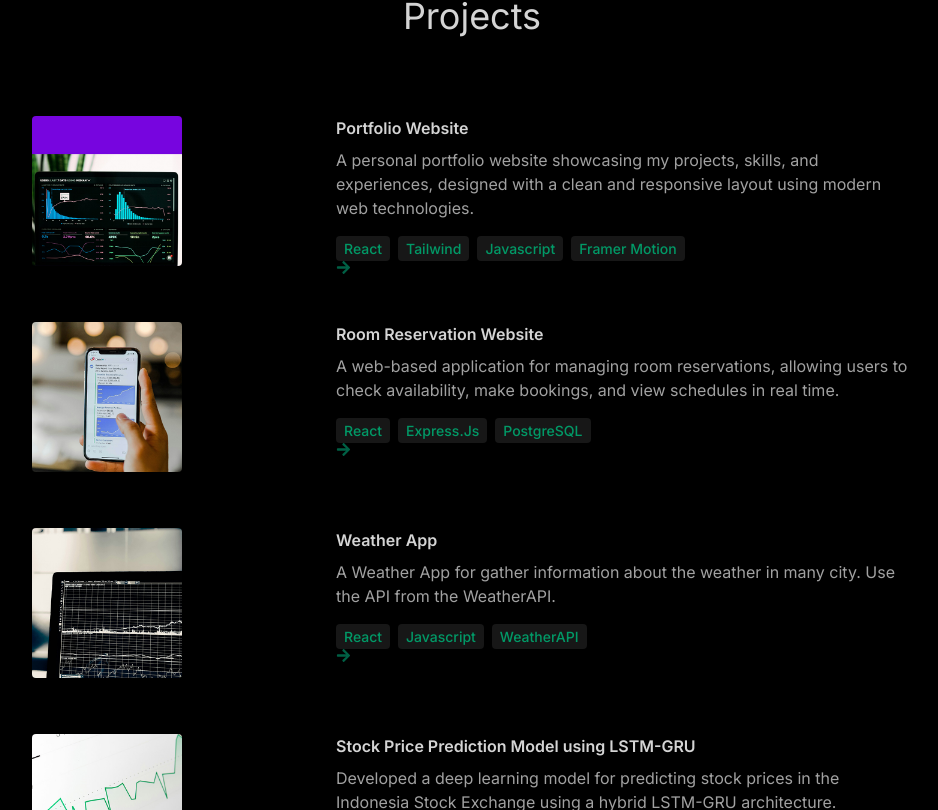
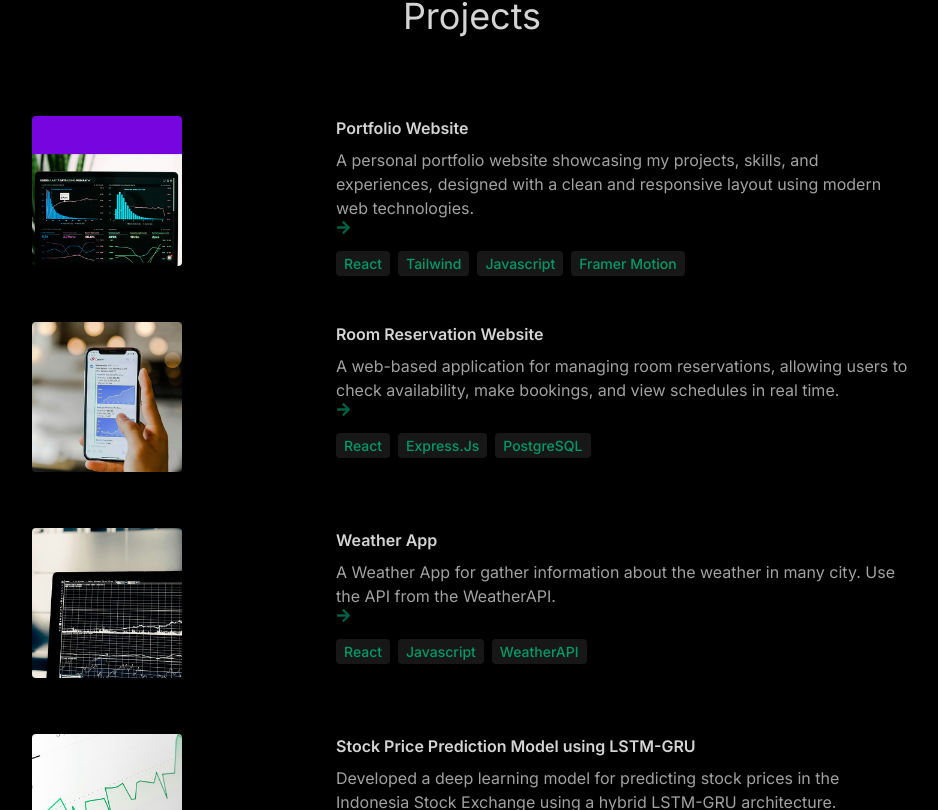
Before and after one commit to BagusFebrianRB/BagusPortfolio, a React (Vite) app: page / in a window 1280 px wide. Shown: the part 2430-3240 px from the top of the page, without its empty margins (168-1106 px from the left). Built offline with nearby package versions, Linux system fonts and the light colour scheme.

Commit message:
add: github

```diff
--- a/src/components/Projects.jsx
+++ b/src/components/Projects.jsx
@@ -38,7 +38,20 @@ const Projects = () => {
             >
               <h6 className="mb-2 font-semibold">{project.title}</h6>
 
-              <p className="mb-4 text-neutral-400">{project.description}</p>
+              <p className="mb-4 text-neutral-400">
+                {project.description}{" "}
+                <span>
+                  <a
+                    href={project.github}
+                    target="_blank"
+                    rel="noopener noreferrer"
+                    className="text-emerald-800 hover:text-emerald-600 transition "
+                  >
+                    <FaArrowRight size={15} />
+                  </a>
+                </span>
+              </p>
+
               {project.technologies.map((tech, index) => (
                 <span
                   key={index}
@@ -47,14 +60,6 @@ const Projects = () => {
                   {tech}
                 </span>
               ))}
-              <a
-                href={project.github}
-                target="_blank"
-                rel="noopener noreferrer"
-                className="text-emerald-800 hover:text-emerald-600 transition"
-              >
-                <FaArrowRight size={15} />
-              </a>
             </motion.div>
           </div>
         ))}
--- a/src/constants/index.js
+++ b/src/constants/index.js
@@ -46,7 +46,7 @@ export const PROJECTS = [
     description:
       "A web-based application for managing room reservations, allowing users to check availability, make bookings, and view schedules in real time.",
     technologies: ["React", "Express.Js", "PostgreSQL"],
-    github: "https://github.com/BagusFebrianRB/weatherApp.git",
+    github: "https://github.com/BagusFebrianRB/room_reservation.git",
   },
   {
     title: "Weather App",
@@ -62,7 +62,7 @@ export const PROJECTS = [
     description:
       "Developed a deep learning model for predicting stock prices in the Indonesia Stock Exchange using a hybrid LSTM-GRU architecture.",
     technologies: ["Python", "TensorFlow", "Pandas", "Matplotlib"],
-    github: "https://github.com/BagusFebrianRB/weatherApp.git",
+    github: "https://github.com/BagusFebrianRB/LSTM-GRU.git",
   },
 ];
 
```
